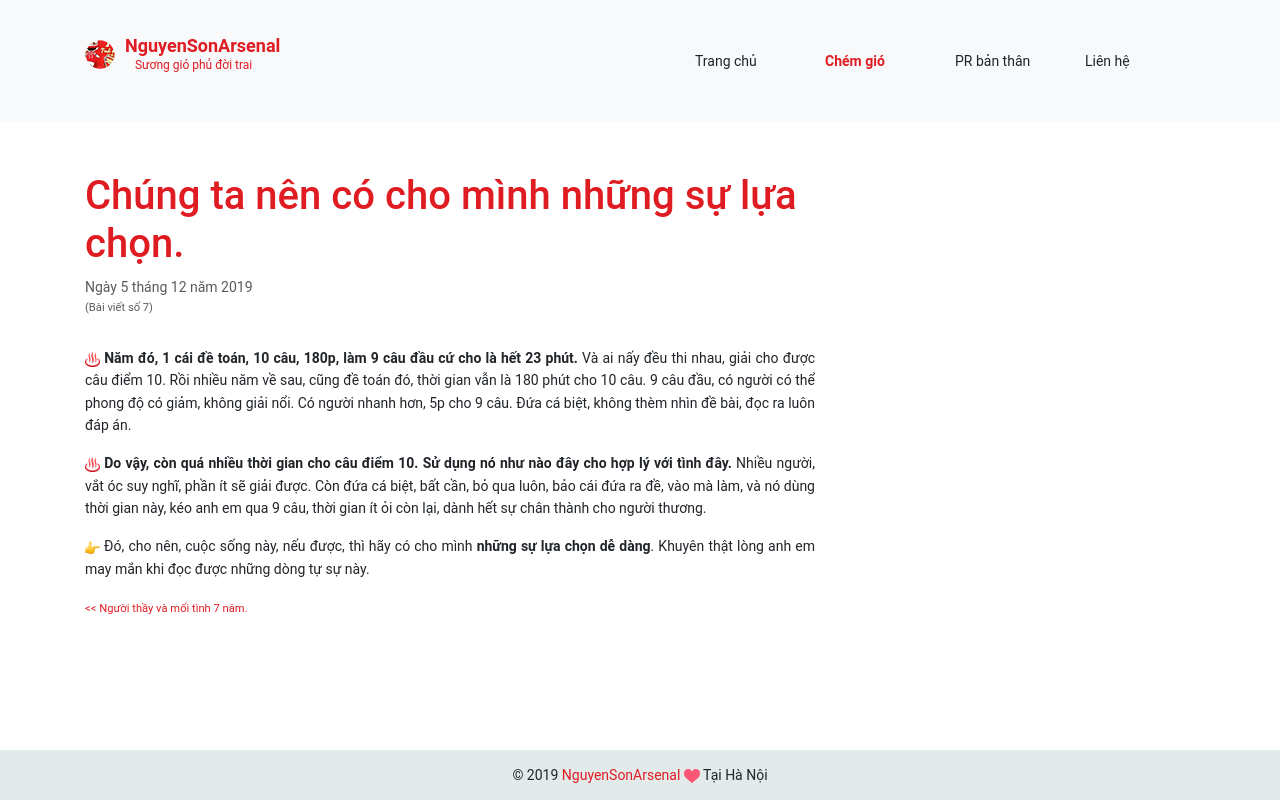
After one commit to NguyenSonArsenal/my_blog, a PHP site: page /post9.php in a window 1280 px wide. The commit adds this page. Run offline with PHP 8.4, Linux system fonts and the light colour scheme; some libraries are stand-ins or nearby versions.

Commit message:
+ add post9

```diff
--- a/post6.php
+++ b/post6.php
@@ -66,8 +66,8 @@ include './includes/header.php';
                     <div class="action">
                         <a class="color-red" href="chung-ta-lon-ca-roi"><small><< Chúng ta lớn cả rồi.</small></a>
                         <span>&nbsp;&nbsp;&nbsp;&nbsp;&nbsp;&nbsp;</span>
-                        <a class="color-red" href="yumi-va-con-duong-tro-thanh-nu-ca-si-hat-lo-to-chuyen-nghiep">
-                            <small>Yumi và con đường trở thành ca sĩ hát lô tô chuyên nghiệp. >></small>
+                        <a class="color-red" href="chung-ta-nen-co-cho-minh-nhung-su-lua-chon">
+                            <small>Chúng ta nên có cho mình những sự lựa chọn. >></small>
                         </a>
                     </div>
                 </div>
--- a/post7.php
+++ b/post7.php
@@ -17,7 +17,7 @@ include './includes/header.php';
                         <h1 class="color-red">Yumi và con đường trở thành nữ ca sĩ hát lô tô chuyên nghiệp. </h1>
                     </div>
                     <div class="content__time"><span>Ngày 18 tháng 10 năm 2019</span></div>
-                    <div class="content__time"><small>(Bài viết số 6)</small></div>
+                    <div class="content__time"><small>(Bài viết số 100)</small></div>
                 </div>
 
                 <div class="content_body text-justify">
--- a/post8.php
+++ b/post8.php
@@ -17,7 +17,7 @@ include './includes/header.php';
                         <h1 class="color-red">Team ruby, một năm sóng gió và chuyện buôn người.</h1>
                     </div>
                     <div class="content__time"><span>Ngày 2 tháng 12 năm 2019</span></div>
-                    <div class="content__time"><small>(Bài viết số 7)</small></div>
+                    <div class="content__time"><small>(Bài viết số 101)</small></div>
                 </div>
 
                 <div class="content_body text-justify">
--- /dev/null
+++ b/post9.php
@@ -0,0 +1,54 @@
+<?php
+$metaTitle = "Chúng ta nên có cho mình những sự lựa chọn";
+$metaDescription = "";
+$metaKeyword = "Nguyen Son Arsenal, toán, sự lựa chọn";
+$canonical = "http://sonnguyen-vlog.top/";
+
+include './includes/header.php';
+?>
+
+<!-- Content: Post detail-->
+<div class="content">
+    <div class="container">
+        <div class="row">
+            <div class="col-sm-8">
+                <div class="content__heading">
+                    <div class="content__title">
+                        <h1 class="color-red">Chúng ta nên có cho mình những sự lựa chọn.</h1>
+                    </div>
+                    <div class="content__time"><span>Ngày 5 tháng 12 năm 2019</span></div>
+                    <div class="content__time"><small>(Bài viết số 7)</small></div>
+                </div>
+
+                <div class="content_body text-justify">
+                    <p>
+                        <img class="img-reaction" src="<?php assets('assets/images/reactions/hack/icon_2.png') ?>">
+                        <strong>Năm đó, 1 cái đề toán, 10 câu, 180p, làm 9 câu đầu cứ cho là hết 23 phút. </strong>
+                        Và ai nấy đều thi nhau, giải cho được câu điểm 10. Rồi nhiều năm về sau, cũng đề toán đó,
+                        thời gian vẫn là 180 phút cho 10 câu. 9 câu đầu, có người có thể phong độ có giảm, không giải nổi.
+                        Có người nhanh hơn, 5p cho 9 câu. Đứa cá biệt, không thèm nhìn đề bài, đọc ra luôn đáp án.
+                    </p>
+
+                    <p>
+                        <img class="img-reaction" src="<?php assets('assets/images/reactions/hack/icon_2.png') ?>">
+                        <strong>Do vậy, còn quá nhiều thời gian cho câu điểm 10. Sử dụng nó như nào đây cho hợp lý với tình đây.</strong>
+                        Nhiều người, vắt óc suy nghĩ, phần ít sẽ giải được.
+                        Còn đứa cá biệt, bất cần, bỏ qua luôn, bảo cái đứa ra đề, vào mà làm, và nó dùng thời gian này,
+                        kéo anh em qua 9 câu, thời gian ít ỏi còn lại, dành hết sự chân thành cho người thương.
+                    </p>
+
+                    <p>
+                        <img class="img-reaction" src="<?php assets('assets/images/reactions/hack/icon_1.png') ?>">
+                        Đó, cho nên, cuộc sống này, nếu được, thì hãy có cho mình <strong>những sự lựa chọn dễ dàng</strong>.
+                        Khuyên thật lòng anh em may mắn khi đọc được những dòng tự sự này.
+                    </p>
+
+                    <div class="action">
+                        <a class="color-red" href="nguoi-thay-va-moi-tinh-7-nam"><small><< Người thầy và mối tình 7 năm.</small></a>
+                    </div>
+                </div>
+            </div>
+        </div>
+    </div>
+</div>
+<?php include './includes/footer.php'; ?>
```
Also changed, not shown: .htaccess.
